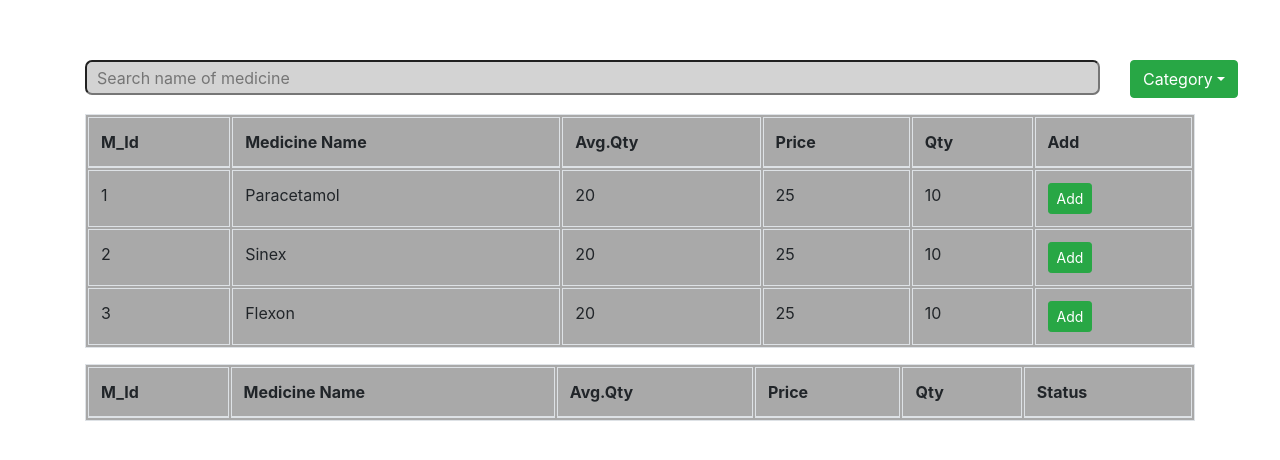
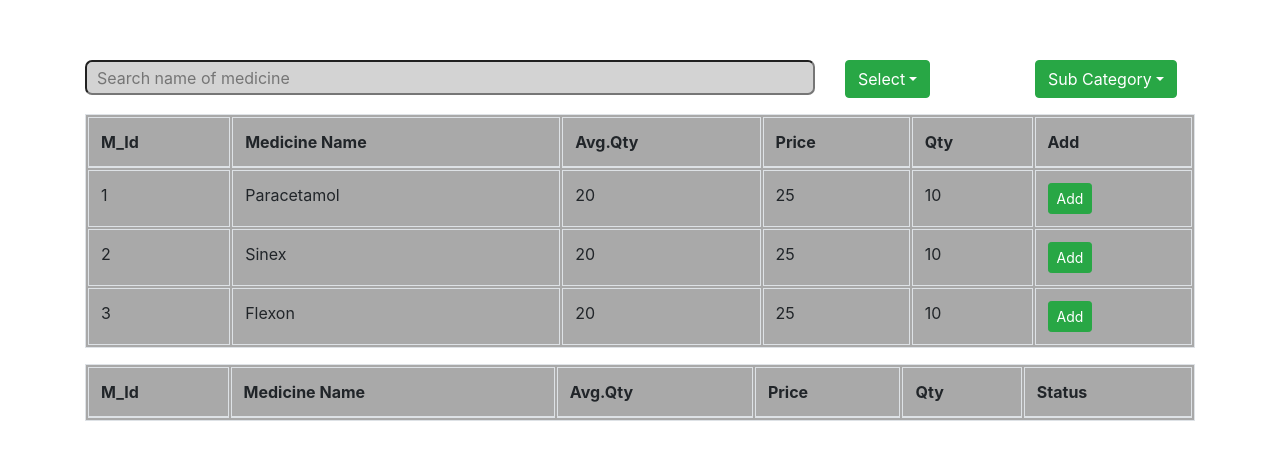
Before and after one commit to AshishMhrzn10/React-dashboard, a React (Create React App) app: page /medicine in a window 1280 px wide. Shown: the top 460 px of the page. Built offline with nearby package versions, Linux system fonts and the light colour scheme.

Commit message:
Category and subcategory done

```diff
--- a/src/pages/Inventory/Inventory.js
+++ b/src/pages/Inventory/Inventory.js
@@ -50,6 +50,7 @@ function Inventory() {
 			discount: "",
 			description: "",
 		});
+		setShow(false);
 	};
 
 	useEffect(() => {
--- a/src/pages/Medicine.js
+++ b/src/pages/Medicine.js
@@ -21,6 +21,24 @@ const Search = styled.input`
 function Medicine() {
 	const [search, setSearch] = useState("");
 	const [added, setAdded] = useState([]);
+	const [selected, setSelected] = useState({
+		title: "Select",
+		id: null,
+	});
+	const [category, setCategory] = useState([
+		{ title: "First Category", id: 0 },
+		{ title: "Second Category", id: 1 },
+		{ title: "Third Category", id: 2 },
+	]);
+	const [items, setItems] = useState([
+		{ title: "Item 1", id: 0, category: { id: 0 } },
+		{ title: "Item 2", id: 1, category: { id: 0 } },
+		{ title: "Item 3", id: 2, category: { id: 0 } },
+		{ title: "Item 4", id: 3, category: { id: 1 } },
+		{ title: "Item 5", id: 4, category: { id: 1 } },
+		{ title: "Item 6", id: 5, category: { id: 2 } },
+		{ title: "Item 7", id: 6, category: { id: 2 } },
+	]);
 	const [medicine, setMedicine] = useState([
 		{
 			id: "1",
@@ -58,26 +76,50 @@ function Medicine() {
 			isAdded: !prevState.isAdded,
 		}));
 	};
+	const selectCategory = (id, title) => {
+		setSelected({ id: id, title: title });
+	};
+
 	return (
 		<Container>
 			<Row className="mb-3">
-				<Col md={11}>
+				<Col md={8}>
 					<Search
 						type="text"
 						placeholder="Search name of medicine"
 						onChange={updateSearch}
 					/>
 				</Col>
-				<Col md={1}>
+				<Col md={2}>
 					<div>
 						<DropdownButton
 							id="dropdown-basic-button"
-							title="Category"
+							title={selected.title}
 							variant="success"
 						>
-							<Dropdown.Item>Action</Dropdown.Item>
-							<Dropdown.Item>Another action</Dropdown.Item>
-							<Dropdown.Item>Something else</Dropdown.Item>
+							{category.map((cat) => (
+								<Dropdown.Item
+									onClick={() => selectCategory(cat.id, cat.title)}
+									key={cat.id}
+								>
+									{cat.title}
+								</Dropdown.Item>
+							))}
+						</DropdownButton>
+					</div>
+				</Col>
+				<Col md={2}>
+					<div>
+						<DropdownButton
+							id="dropdown-basic-button"
+							title="Sub Category"
+							variant="success"
+						>
+							{items
+								.filter((item) => item.category.id === selected.id)
+								.map((sub) => (
+									<Dropdown.Item key={sub.id}>{sub.title}</Dropdown.Item>
+								))}
 						</DropdownButton>
 					</div>
 				</Col>
```
